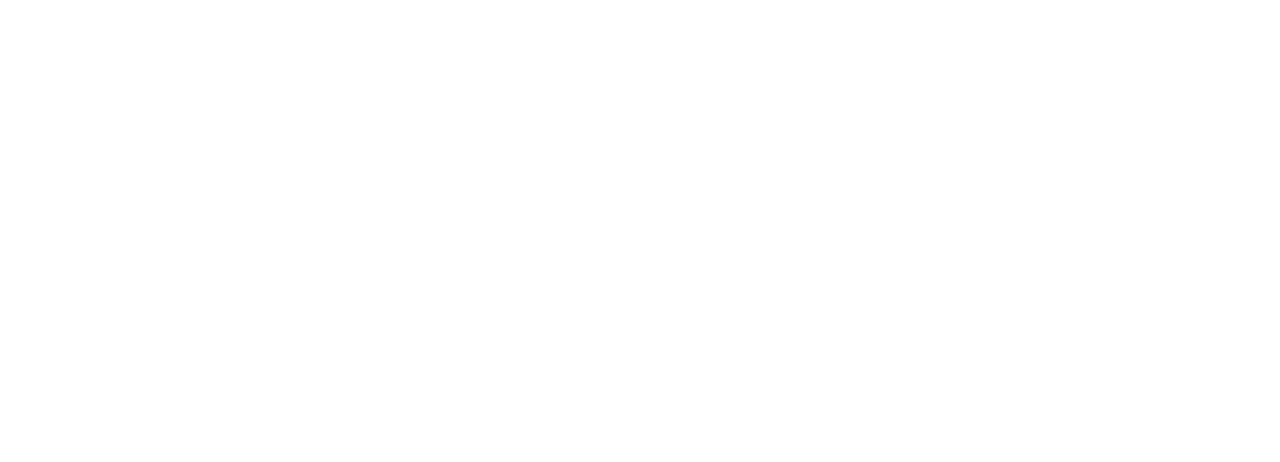
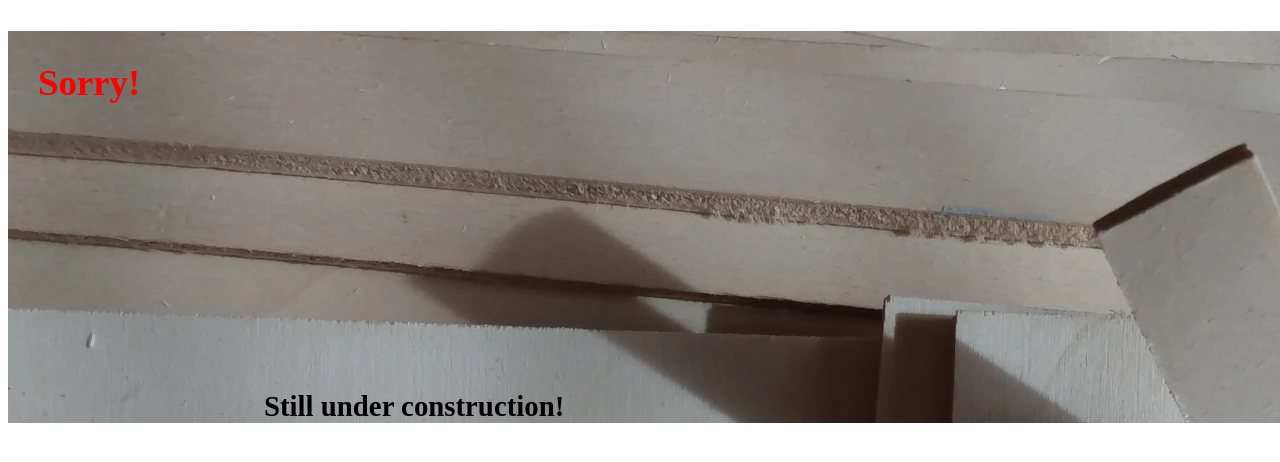
Before and after one commit to RenaSchott/Project1-J.E.Hummel, a plain HTML site: page formupload.html in a window 1280 px wide. Drawn offline with Linux system fonts and the light colour scheme.

Commit message:
created .htaccess file with content. Added background image, h1 and p with their stylings to formupload page

```diff
--- a/formupload.html
+++ b/formupload.html
@@ -6,10 +6,32 @@
     <meta name="viewport" content="width=device-width, initial-scale=1.0">
     <title>404 Error of the Johann Erdmann Hummel Homepage</title>
     <style type=text/css>
-
+        #error-image {
+            background-image: url("assets/images/construction.webp");
+            width: 100vw;
+            height: auto;
+            margin: 0;
+            padding: 0;
+        }
+        h1 {
+            padding: 30px;
+            font-size: 230%;
+            color: red;
+            font-weight: bolder;
+        }
+        p{
+            margin: 20%;
+            font-size: 180%;
+            font-weight: bold;
+        }
     </style>
 </head>
 <body>
-    <img src="" alt="">
+    <main>
+        <section id="error-image" title="plywood, pencil and cutter">
+            <h1>Sorry!</h1>
+            <p>Still under construction!</p>
+        </section>
+    </main>
 </body>
 </html>
```
Also changed, not shown: 1 other file.
